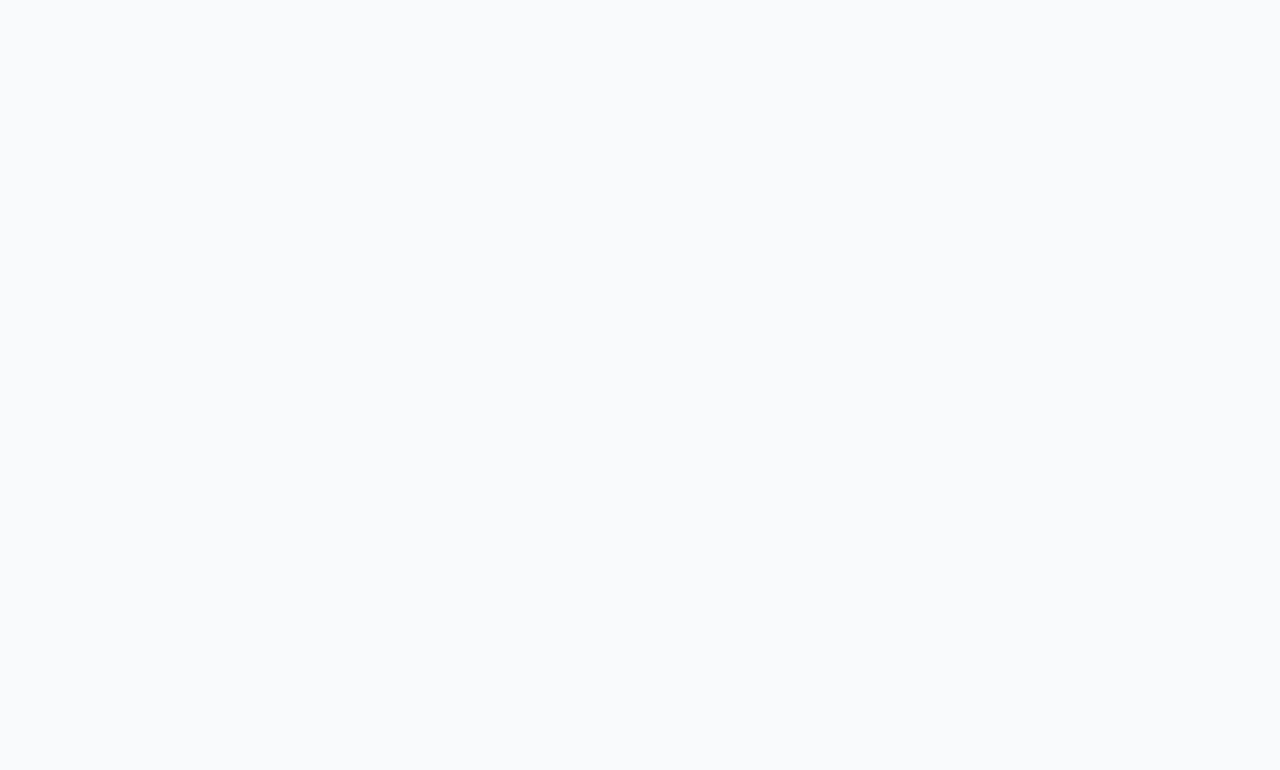
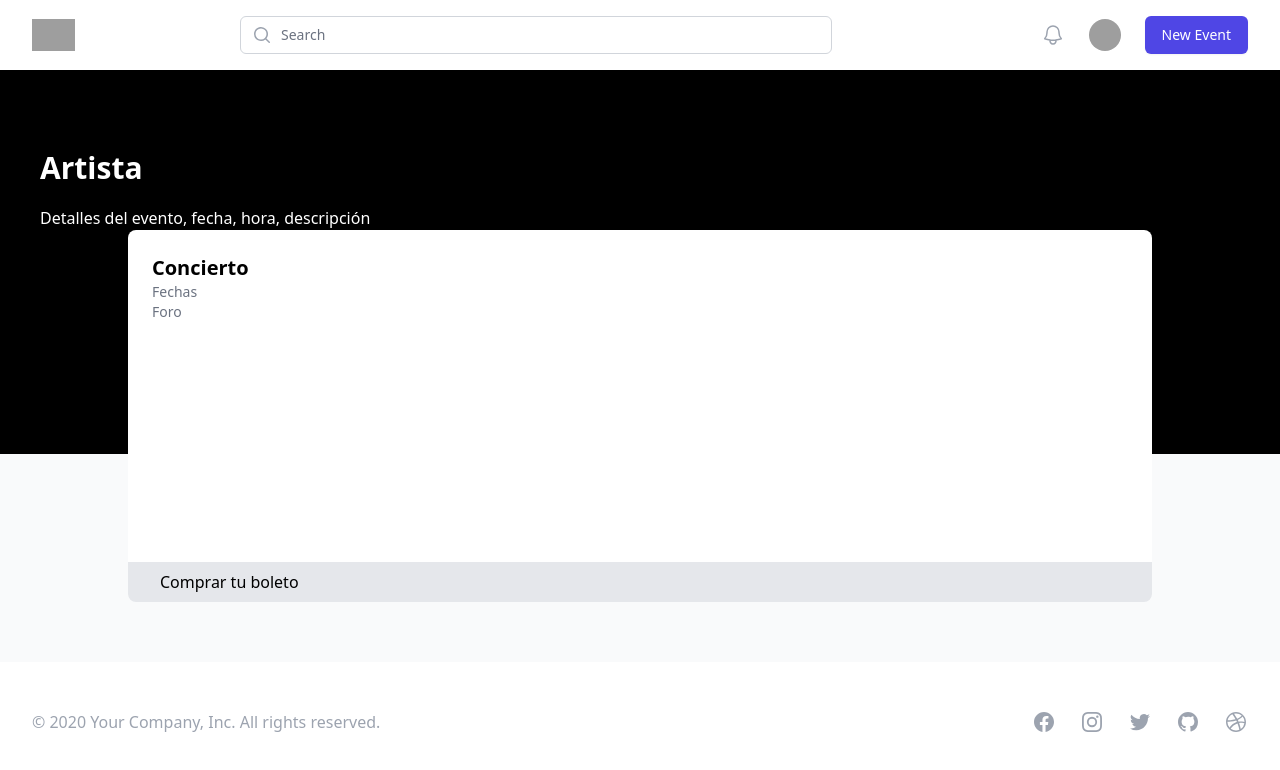
Before and after one commit to LuisDanielRB/ecommerce_pg, a React (Vite) app in the folder client/: page /cardDetail in a window 1280 px wide. Before the commit this address had no page. Shown: the top 770 px of the page. Built offline with nearby package versions, Linux system fonts and the light colour scheme; grey boxes are pictures that could not be loaded.

Commit message:
Agregando cambios cardDetail

```diff
--- a/client/src/App.jsx
+++ b/client/src/App.jsx
@@ -6,6 +6,7 @@ import Register from "./components/Register";
 import { AuthProvider } from "./context/authContext";
 // import CreateEvent from "./components/CreateEvent";
 import Events from "./components/Events";
+import CardDetail from "./components/UI/CardDetail";
 
 function App() {
   return (
@@ -17,6 +18,7 @@ function App() {
           <Route path="/register" element={<Register />} />
           <Route path="/events" element={<Events />} />
           {/* <Route path="/createvent" element={<CreateEvent/>} /> */}
+          <Route path="/cardDetail" element={<CardDetail />} />
         </Routes>
       </AuthProvider>
     </div>
--- a/client/src/components/Events.jsx
+++ b/client/src/components/Events.jsx
@@ -12,6 +12,7 @@ const Events = () => {
     const [events, setEvents] = useState([])
     const [eventsBU, setEventsBU] = useState([])
     const [categoriesSet, setCategoriesSet] = useState([])
+    const navigate = useNavigate()
 
 
     async function getAll(){
@@ -28,6 +29,8 @@ const Events = () => {
     },[])
 
     function selectOption(e) {
+
+        console.log(categoriesSet)
         const filterOption = e.target.value === "-" ? eventsBU : eventsBU.filter((el) => el.category === e.target.value)
         setEvents(filterOption)
     }
@@ -54,7 +57,7 @@ const Events = () => {
                 {
                   categoriesSet?.map((el) => {
                     return (
-                      <option value={el}>{el}</option>
+                      <option key={el} value={el}>{el}</option>
                     )
                   })
                 }
@@ -66,7 +69,10 @@ const Events = () => {
         {
           events?.map((el) => {
             return (
-              <EventCards key={el.id} description={el.description} price={el.price}  brand={el.brand} title={el.title} stock={el.stock}/>
+                <div>
+                <EventCards key={el.id} description={el.description} price={el.price}  brand={el.brand} title={el.title} stock={el.stock}/>
+                </div>
+
             )
           })
         }
--- /dev/null
+++ b/client/src/components/UI/CardDetail.jsx
@@ -0,0 +1,28 @@
+import React from 'react'
+import Footer from './Footer'
+import Navbar from './Navbar'
+
+
+const CardDetail = () => {
+  return (
+    <>
+        <Navbar />
+            <section className=' flex flex-col align-middle w-auto h-96 mb-52 bg-black '>
+                <p className='  pt-20 pl-10 text-white font-extrabold text-3xl'>Artista</p>
+                <p className=' pt-5 pl-10 pr-10 text-white'>Detalles del evento, fecha, hora, descripción</p>
+                <div className='bg-white w-4/5 self-center rounded-t-lg rounded-b-lg '>
+                    <div className='ml-6 pt-6'>
+                    <p className='font-extrabold text-xl'>Concierto</p>
+                    <p className=' text-gray-500 text-sm'>Fechas</p>
+                    <p className=' text-gray-500 text-sm'>Foro</p>
+                    </div>
+
+                    <button className='bg-gray-200 w-full pl-8 mt-60 text-left h-10 rounded-b-lg'>Comprar tu boleto</button>
+                </div>
+            </section>
+        <Footer />
+    </>
+  )
+}
+
+export default CardDetail
```
